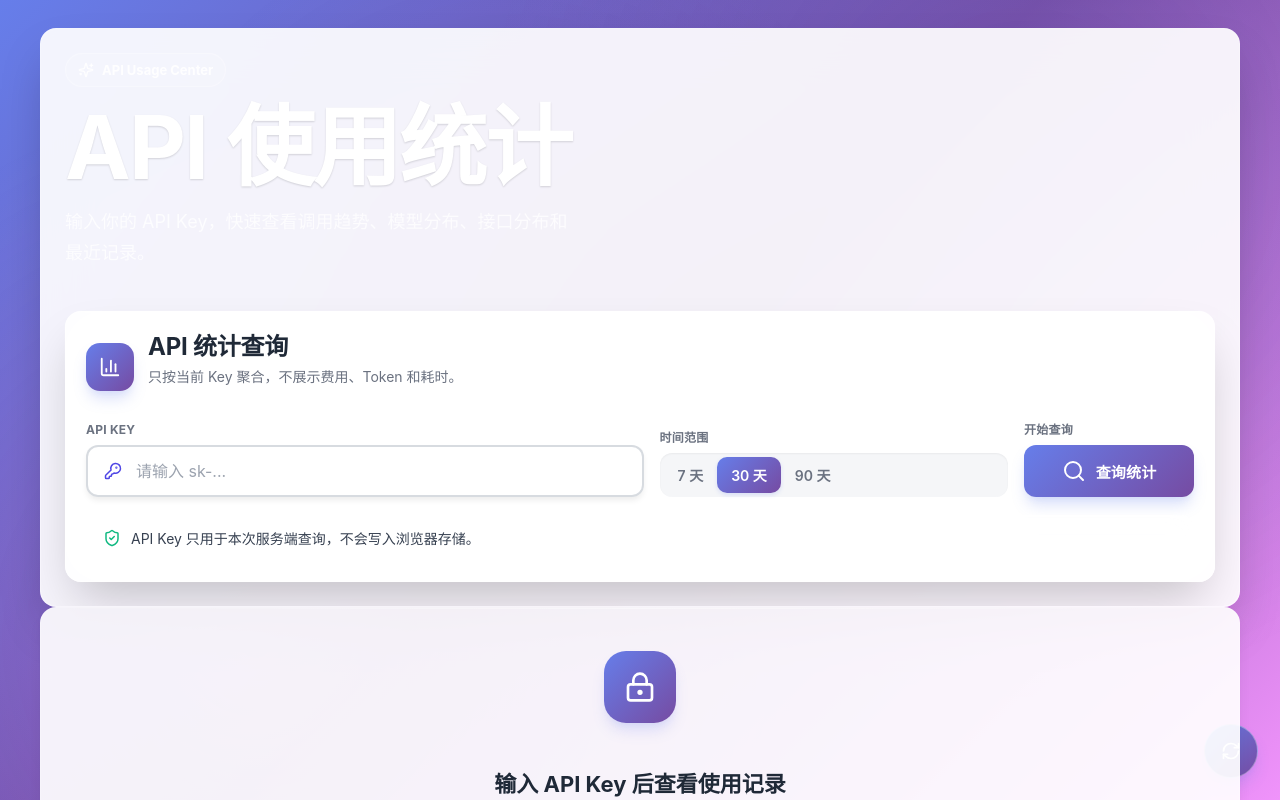
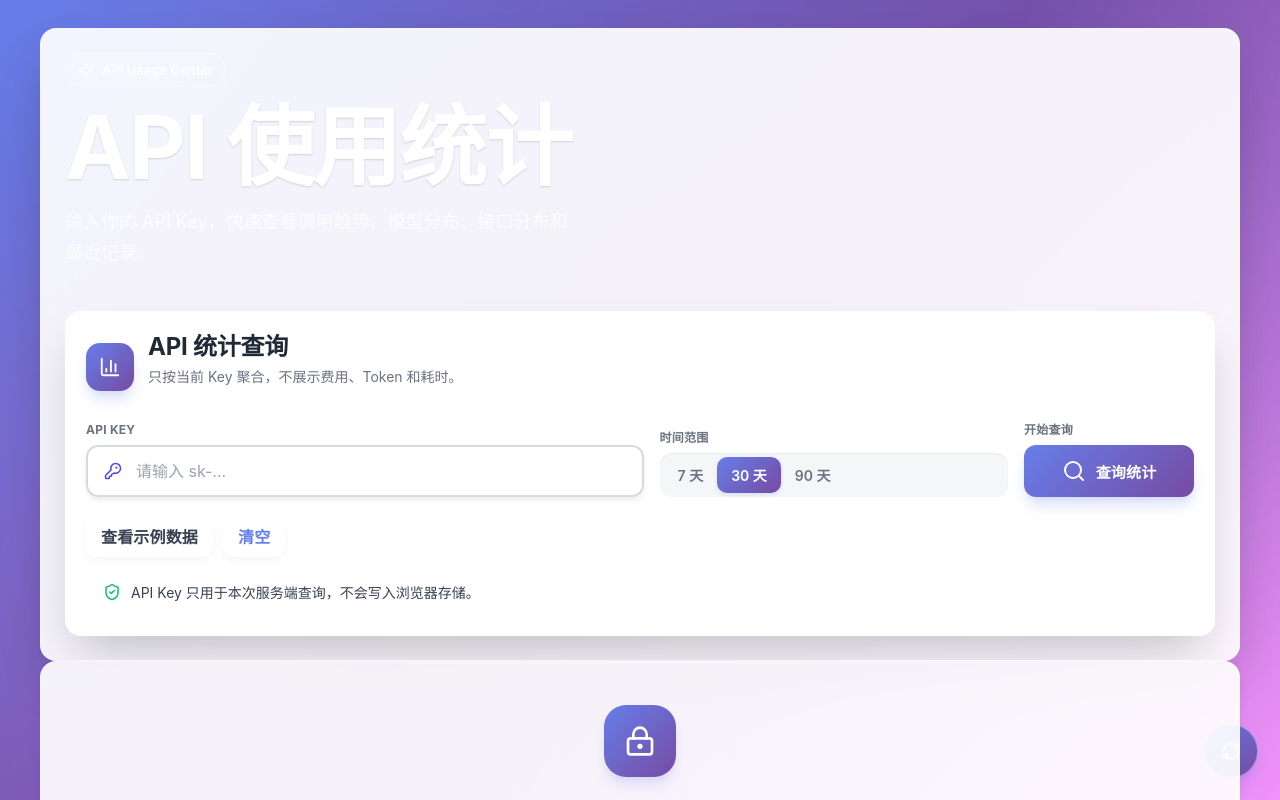
Before and after one commit to 771452430/sub2api-key-stats, a Next.js app: page / in a window 1280 px wide. Shown: the top 800 px of the page. Built offline with nearby package versions, Linux system fonts and the light colour scheme.

Commit message:
Add mock demo data

```diff
--- a/src/app/globals.css
+++ b/src/app/globals.css
@@ -380,6 +380,30 @@ button:disabled {
   display: grid;
   gap: 12px;
   margin-top: 18px;
+}
+
+.query-actions {
+  display: flex;
+  flex-wrap: wrap;
+  gap: 10px;
+}
+
+.btn-ghost {
+  min-height: 42px;
+  padding: 0 14px;
+  color: #374151;
+  background: rgba(255, 255, 255, 0.7);
+  border: 1px solid rgba(255, 255, 255, 0.5);
+  box-shadow: 0 4px 10px rgba(0, 0, 0, 0.04);
+}
+
+.btn-ghost:hover {
+  transform: translateY(-1px);
+  background: rgba(255, 255, 255, 0.9);
+}
+
+.btn-ghost--soft {
+  color: var(--primary-color);
 }
 
 .security-notice {
@@ -918,6 +942,14 @@ td {
     padding-inline: 12px;
   }
 
+  .query-actions {
+    flex-direction: column;
+  }
+
+  .query-actions .btn {
+    width: 100%;
+  }
+
   .period-btn {
     padding-inline: 10px;
   }
--- a/src/app/page.tsx
+++ b/src/app/page.tsx
@@ -3,7 +3,6 @@
 import {
   AlertCircle,
   BarChart3,
-  BookOpen,
   CalendarDays,
   CheckCircle2,
   Image,
@@ -33,6 +32,111 @@ const ranges: Array<{ label: string; value: UsageRange }> = [
   { label: "30 天", value: "30d" },
   { label: "90 天", value: "90d" }
 ];
+
+function createMockData(range: UsageRange): UsageLookupResponse {
+  const today = new Date();
+  const dayCount = range === "7d" ? 7 : range === "90d" ? 14 : 10;
+  const daily = Array.from({ length: dayCount }, (_, index) => {
+    const date = new Date(today);
+    date.setDate(today.getDate() - (dayCount - index - 1));
+    return {
+      date: date.toISOString().slice(0, 10),
+      requests: [26, 31, 44, 52, 39, 61, 74, 66, 58, 49, 71, 83, 92, 87][index] ?? 42,
+      imageRequests: [2, 3, 4, 5, 3, 6, 7, 6, 5, 4, 7, 8, 9, 8][index] ?? 3
+    };
+  });
+
+  return {
+    key: {
+      name: "示例 Key / Demo Key",
+      maskedKey: "sk-demo...9f2c11",
+      createdAt: new Date(today.getTime() - 1000 * 60 * 60 * 24 * 45).toISOString(),
+      lastUsedAt: new Date(today.getTime() - 1000 * 60 * 9).toISOString(),
+      expiresAt: new Date(today.getTime() + 1000 * 60 * 60 * 24 * 45).toISOString()
+    },
+    range,
+    summary: {
+      totalRequests: daily.reduce((sum, item) => sum + item.requests, 0),
+      activeDays: Math.max(9, Math.round(dayCount * 0.8)),
+      modelCount: 6,
+      endpointCount: 4,
+      imageRequests: daily.reduce((sum, item) => sum + item.imageRequests, 0),
+      firstRequestAt: new Date(today.getTime() - 1000 * 60 * 60 * 24 * 12).toISOString(),
+      lastRequestAt: new Date(today.getTime() - 1000 * 60 * 9).toISOString()
+    },
+    daily,
+    models: [
+      { model: "gpt-5.5", requests: 1480, imageRequests: 0 },
+      { model: "gpt-5.4", requests: 920, imageRequests: 0 },
+      { model: "gpt-image-2", requests: 312, imageRequests: 312 },
+      { model: "gpt-5.4-mini", requests: 284, imageRequests: 0 },
+      { model: "gpt-5-codex", requests: 168, imageRequests: 0 },
+      { model: "gpt-4.1", requests: 96, imageRequests: 0 }
+    ],
+    endpoints: [
+      { endpoint: "/responses", requests: 2410 },
+      { endpoint: "/v1/chat/completions", requests: 514 },
+      { endpoint: "/v1/images/generations", requests: 312 },
+      { endpoint: "/v1/responses", requests: 304 }
+    ],
+    recent: [
+      {
+        createdAt: new Date(today.getTime() - 1000 * 60 * 3).toISOString(),
+        model: "gpt-image-2",
+        endpoint: "/v1/images/generations",
+        stream: false,
+        imageCount: 1,
+        imageSize: "1024x1024",
+        serviceTier: "default"
+      },
+      {
+        createdAt: new Date(today.getTime() - 1000 * 60 * 16).toISOString(),
+        model: "gpt-5.5",
+        endpoint: "/responses",
+        stream: true,
+        imageCount: 0,
+        imageSize: null,
+        serviceTier: "flex"
+      },
+      {
+        createdAt: new Date(today.getTime() - 1000 * 60 * 28).toISOString(),
+        model: "gpt-5.4",
+        endpoint: "/responses",
+        stream: true,
+        imageCount: 0,
+        imageSize: null,
+        serviceTier: "default"
+      },
+      {
+        createdAt: new Date(today.getTime() - 1000 * 60 * 44).toISOString(),
+        model: "gpt-4.1",
+        endpoint: "/v1/chat/completions",
+        stream: false,
+        imageCount: 0,
+        imageSize: null,
+        serviceTier: "default"
+      },
+      {
+        createdAt: new Date(today.getTime() - 1000 * 60 * 70).toISOString(),
+        model: "gpt-5.4-mini",
+        endpoint: "/v1/responses",
+        stream: true,
+        imageCount: 0,
+        imageSize: null,
+        serviceTier: "auto"
+      },
+      {
+        createdAt: new Date(today.getTime() - 1000 * 60 * 88).toISOString(),
+        model: "gpt-5-codex",
+        endpoint: "/responses",
+        stream: true,
+        imageCount: 0,
+        imageSize: null,
+        serviceTier: "default"
+      }
+    ]
+  };
+}
 
 function formatDateTime(value: string | null) {
   if (!value) {
@@ -394,10 +498,19 @@ export default function Home() {
               </div>
             </div>
 
-            <div className="wide-card-foot">
-              <div className="security-notice">
-                <ShieldCheck aria-hidden="true" />
-                API Key 只用于本次服务端查询，不会写入浏览器存储。
+          <div className="wide-card-foot">
+            <div className="query-actions">
+              <button className="btn btn-ghost" onClick={() => setLookupState({ status: "success", data: createMockData(range) })} type="button">
+                查看示例数据
+              </button>
+              <button className="btn btn-ghost btn-ghost--soft" onClick={() => { setApiKey(""); setLookupState({ status: "idle" }); }} type="button">
+                清空
+              </button>
+            </div>
+
+            <div className="security-notice">
+              <ShieldCheck aria-hidden="true" />
+              API Key 只用于本次服务端查询，不会写入浏览器存储。
               </div>
 
               {lookupState.status === "error" ? (
```
